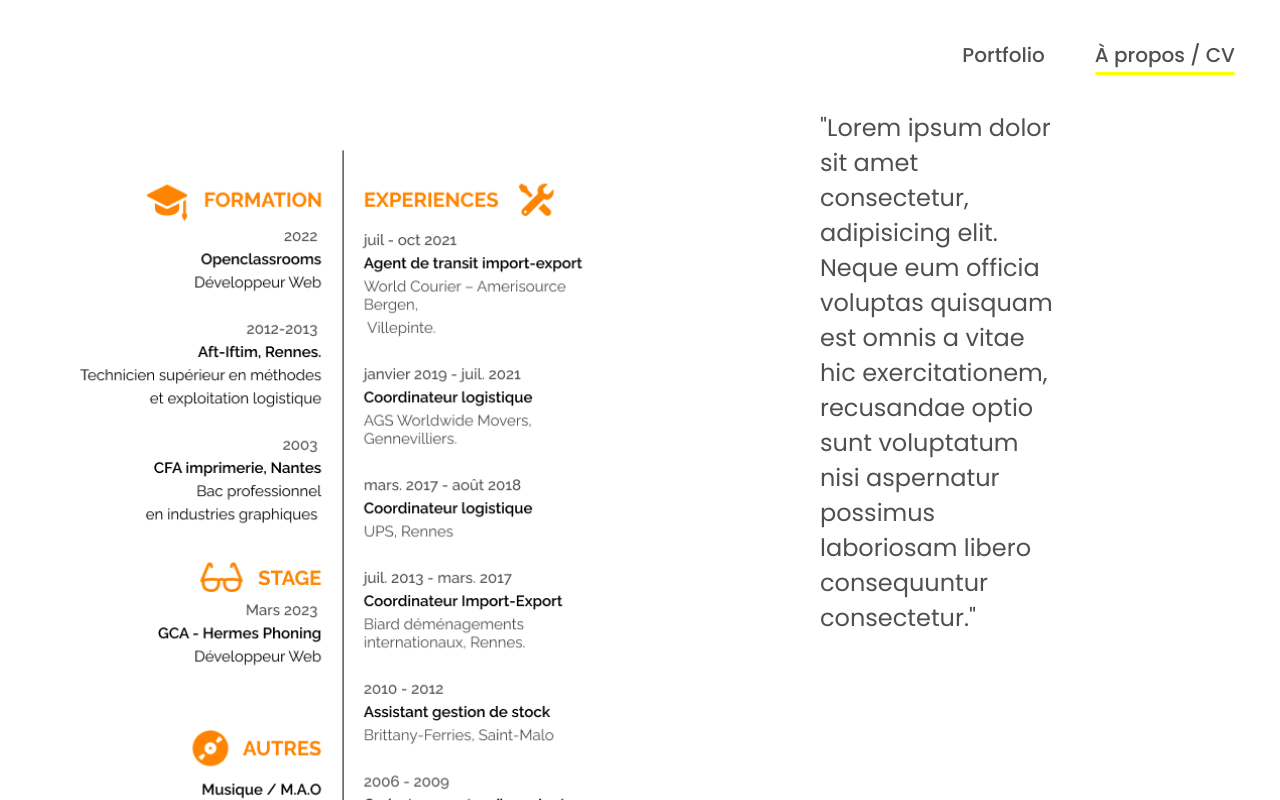
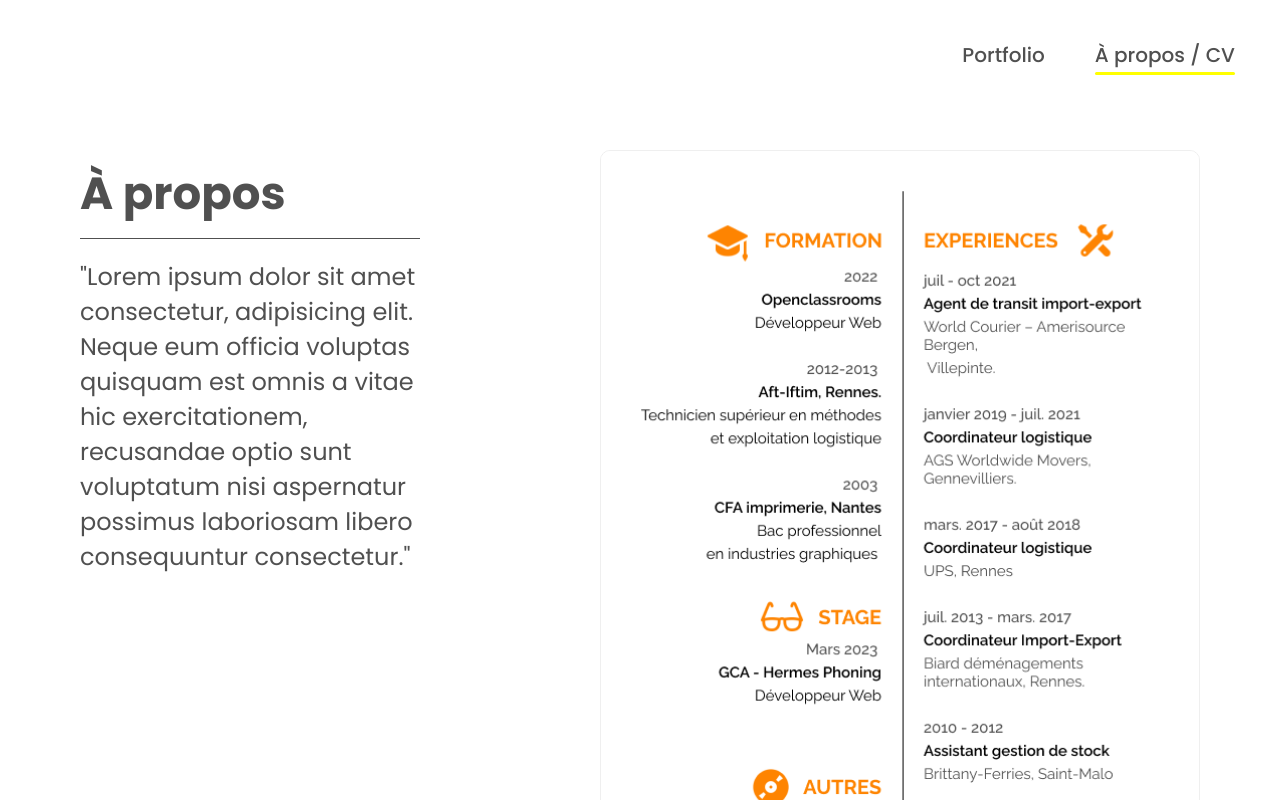
Before and after one commit to ThomasdevLC/portfolio_07_2023, a React (Create React App) app: page /about in a window 1280 px wide. Shown: the top 800 px of the page. Built offline with nearby package versions, Linux system fonts and the light colour scheme.

Commit message:
page about style

```diff
--- a/src/App.jsx
+++ b/src/App.jsx
@@ -10,7 +10,7 @@ import FermeRougeraie from "./pages/works/FermeRougeraie";
 
 const App = () => {
   return (
-    <div className="appContainer">
+    <div className="main-continer">
       <BrowserRouter>
         <Routes>
           <Route path="/" element={<Home />}></Route>
--- a/src/App.scss
+++ b/src/App.scss
@@ -1,3 +1,3 @@
-.appContainer {
+.main-continer {
   height: 100vh;
 }
--- a/src/assets/styles/pages/_About.scss
+++ b/src/assets/styles/pages/_About.scss
@@ -2,16 +2,33 @@
   padding: 40px;
 
   &__container {
+    padding: 40px;
     display: flex;
     gap: 180px;
 
     &__left {
+      flex-grow: 1;
+      border-bottom: 1 px solid var(--gray-2);
+      &__text {
+        font-size: 24px;
+        &__title {
+          display: flex;
+          font-size: 30px;
+          padding: 10px 0;
+          border-bottom: 1px solid var(--gray-1);
+        }
+
+        & p {
+          padding: 20px 0;
+        }
+      }
+    }
+    &__right {
       &__cv {
-        width: 600px;
-        display: flex;
-        justify-content: center;
-        align-items: center;
-
+        min-width: 600px;
+        border: 1px solid var(--gray-2);
+        overflow: hidden;
+        border-radius: 10px;
         & img {
           width: 100%;
           height: 100%;
@@ -19,12 +36,5 @@
         }
       }
     }
-
-    &__right {
-      flex-grow: 1;
-      &__text {
-        font-size: 24px;
-      }
-    }
   }
 }
--- a/src/assets/styles/pages/_Home.scss
+++ b/src/assets/styles/pages/_Home.scss
@@ -113,27 +113,27 @@
       z-index: 1;
       &__tag {
         background-color: var(--secondary);
-        padding: 0 8px;
-        border-radius: 6px;
+        padding: 1px 10px;
+        border-radius: 10px;
       }
     }
 
     &__container {
       display: grid;
-      place-items: center;
-      grid-template-columns: 1fr 1fr;
+      justify-items: center;
+      align-items: start;
+      grid-auto-columns: 1fr;
+      grid-template-columns: 1fr 1fr 1fr 1fr;
       grid-template-rows: 1fr 1fr;
-      grid-auto-columns: 1fr;
-      gap: 40px 6px;
-      grid-auto-flow: row;
+      gap: 6px 6px;
       grid-template-areas:
-        "work-1  work-2"
-        "work-3  work-4";
+        "work-2 work-1 work-1 work-4"
+        "work-2 work-3 work-3 .";
     }
   }
 
   .work {
-    height: 600px;
+    height: 400px;
     position: relative;
     cursor: pointer;
   }
@@ -142,6 +142,7 @@
     height: 100%;
     width: 100%;
     object-fit: cover;
+    // filter: grayscale(100%);
   }
 
   .work-1 {
@@ -150,6 +151,7 @@
 
   .work-2 {
     grid-area: work-2;
+    height: 800px;
   }
 
   .work-3 {
--- a/src/pages/About.js
+++ b/src/pages/About.js
@@ -8,12 +8,11 @@ const About = () => {
       <HeaderNav />
       <section className="about__container">
         <div className="about__container__left">
-          <div className="about__container__left__cv">
-            <img src={cv} alt="cv" />
-          </div>
-        </div>
-        <div className="about__container__right">
-          <div className="about__container__right__text">
+          <div className="about__container__left__text">
+            <div className="about__container__left__text__title">
+              {/* <span>*</span>  */}
+              <h1>À propos</h1>
+            </div>
             <p>
               "Lorem ipsum dolor sit amet consectetur, adipisicing elit. Neque
               eum officia voluptas quisquam est omnis a vitae hic
@@ -22,7 +21,11 @@ const About = () => {
             </p>
           </div>
         </div>
-        <div className="about__container__right"></div>
+        <div className="about__container__right">
+          <div className="about__container__right__cv">
+            <img src={cv} alt="cv" />
+          </div>
+        </div>
       </section>
     </div>
   );
```
